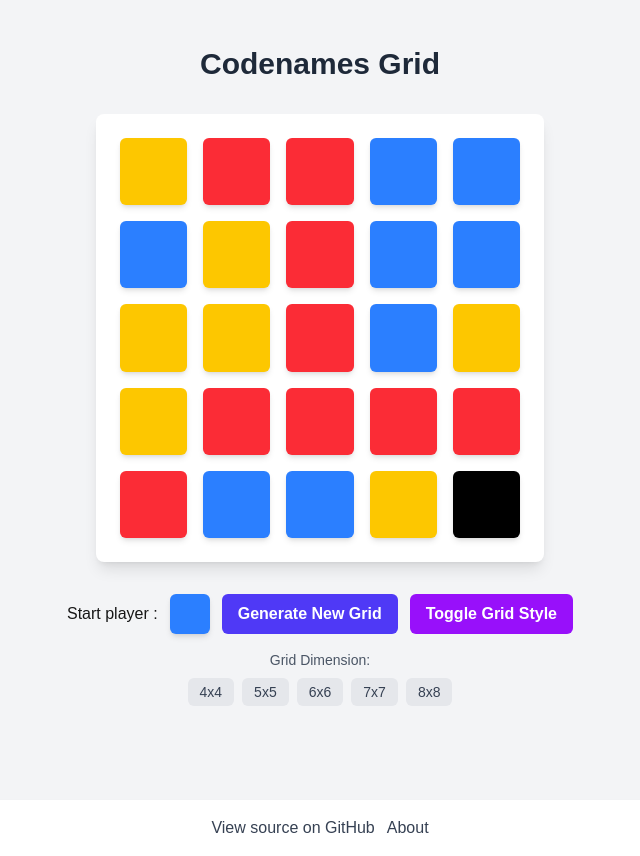
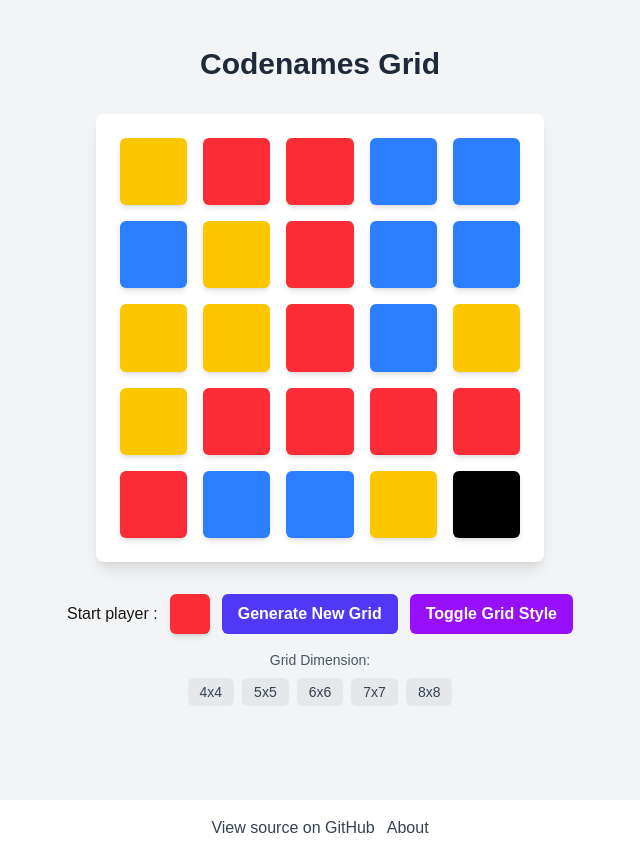
Before and after one commit to znichola/codenames-grid-gen, a Next.js app: page / in a window 1280 px wide. Both pictures are taken after a click on the button "SWITCH STYLE!". Shown: the whole page, without its empty margins (320-960 px from the left). Built offline with nearby package versions, Linux system fonts and the light colour scheme.

Commit message:
correct color for start square for default grid

```diff
--- a/app/gridDisplay.tsx
+++ b/app/gridDisplay.tsx
@@ -30,7 +30,10 @@ export default function GridDisplay({
   }
 
   // Available grid dimensions
-  const dimensions = [4, 5, 6, 7, 8]
+  const dimensions = [4, 5, 6, 7, 8];
+
+  const foo = grid.flat(1);
+  const startPlayer = foo.filter(e => e == 'B').length > foo.filter(e => e == 'R').length ? 'B' : 'R';
 
   return (
     <div className="flex flex-col items-center justify-center min-h-screen p-4 pb-16 bg-gray-100">
@@ -61,7 +64,7 @@ export default function GridDisplay({
       <div className="flex flex-col sm:flex-row gap-3 mt-6 sm:mt-8">
         <div className="flex gap-3 justify-center items-center">Start player : <div
           className={`
-                  ${getColorClass('B')}
+                  ${getColorClass(startPlayer)}
                   h-10 w-10 aspect-square
                   flex items-center justify-center
                   rounded-md shadow-md
```
